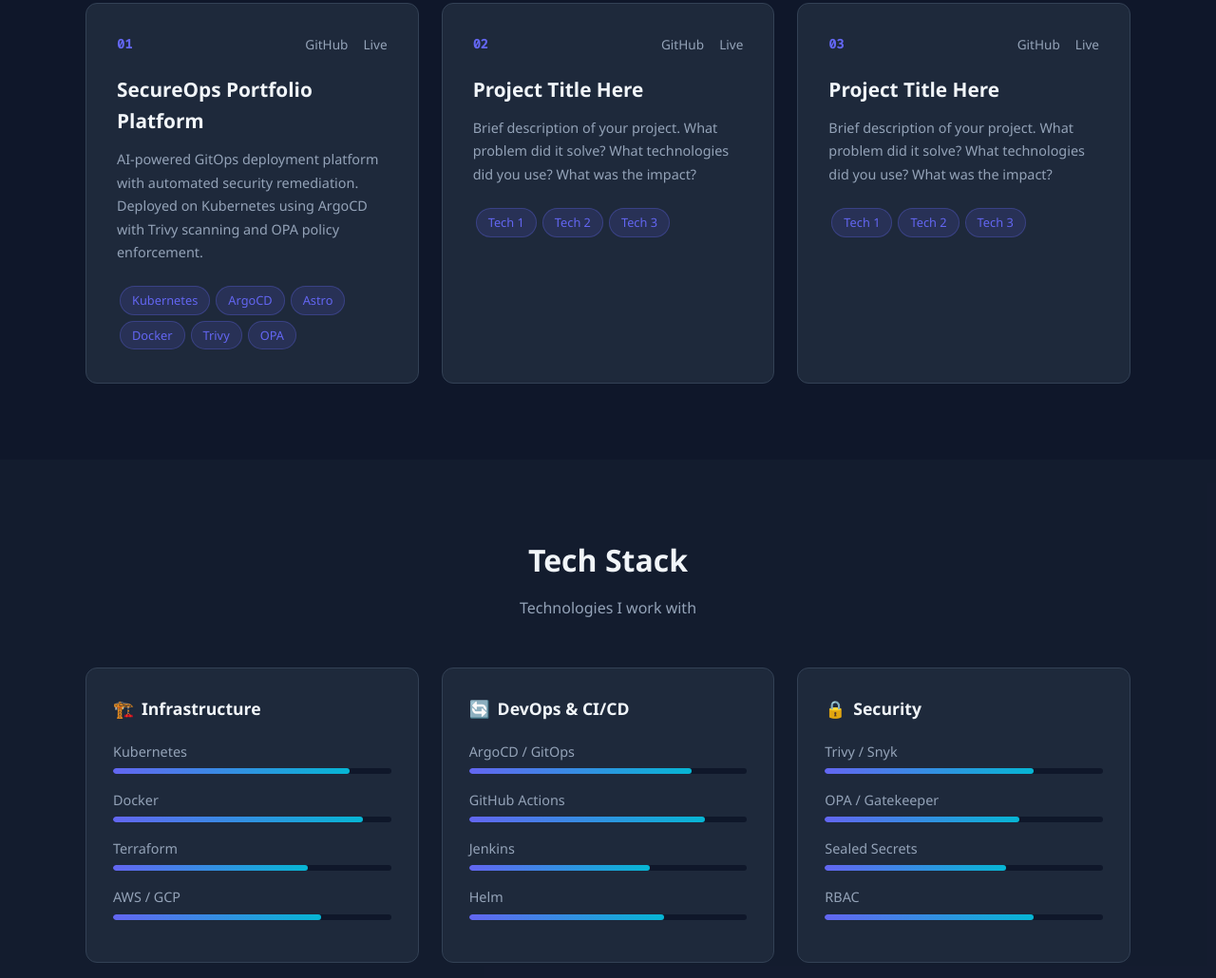
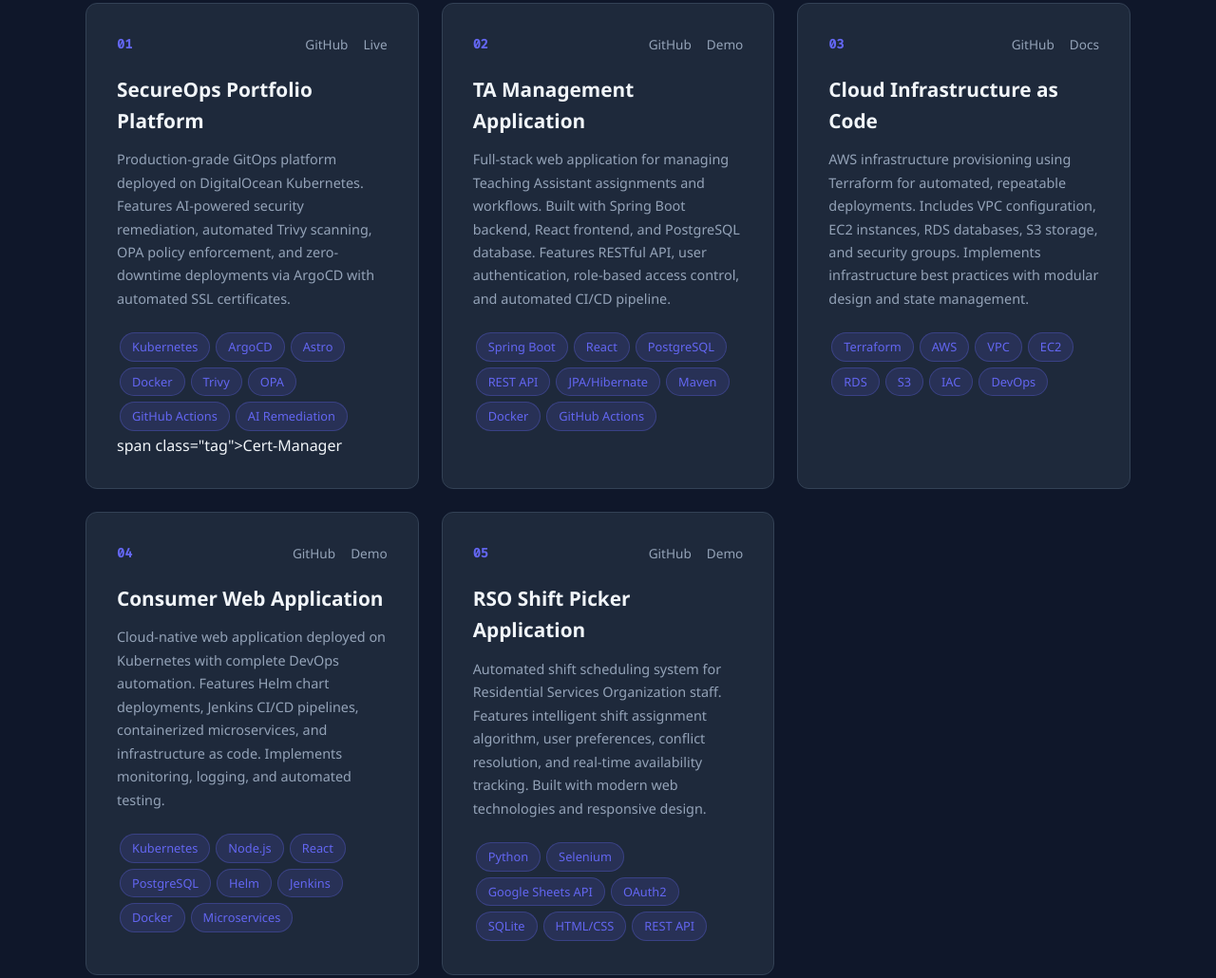
Before and after one commit to aravindpolepeddi/Aravind_Portfolio, an Astro site: page / in a window 1280 px wide. Shown: the part 1016-2046 px from the top of the page at 95% size. Built offline with nearby package versions, Linux system fonts and the light colour scheme; Astro itself is replaced by a stand-in of ours.

Commit message:
Update Projects

```diff
--- a/src/components/Projects.astro
+++ b/src/components/Projects.astro
@@ -10,14 +10,16 @@
         <div class="project-header">
           <span class="project-number">01</span>
           <div class="project-links">
-            <a href="https://github.com/cyse7125-fall2022-group04/cyse7125-fall2022-group04/blob/main/README.md" target="_blank">GitHub</a>
-            <a href="#">Live</a>
+            <a href="https://github.com/aravindpolepeddi/portfolio-k8s-manifests" target="_blank">GitHub</a>
+            <a href="https://aravindpolepeddi.uk" target="_blank">Live</a>
           </div>
         </div>
         <h3 class="project-title">SecureOps Portfolio Platform</h3>
         <p class="project-desc">
-          AI-powered GitOps deployment platform with automated security remediation.
-          Deployed on Kubernetes using ArgoCD with Trivy scanning and OPA policy enforcement.
+          Production-grade GitOps platform deployed on DigitalOcean Kubernetes.
+          Features AI-powered security remediation, automated Trivy scanning,
+          OPA policy enforcement, and zero-downtime deployments via ArgoCD with
+          automated SSL certificates.
         </p>
         <div class="project-tags">
           <span class="tag">Kubernetes</span>
@@ -26,27 +28,37 @@
           <span class="tag">Docker</span>
           <span class="tag">Trivy</span>
           <span class="tag">OPA</span>
+          <span class="tag">GitHub Actions</span>
+          <span class="tag">AI Remediation</span>
+          span class="tag">Cert-Manager</span>
         </div>
       </div>
 
-      <!-- Project 2: Placeholder -->
+      <!-- Project 2: TA Management Application -->
       <div class="project-card">
         <div class="project-header">
           <span class="project-number">02</span>
           <div class="project-links">
-            <a href="#">GitHub</a>
-            <a href="#">Live</a>
+            <a href="https://github.com/aravindpolepeddi/spring-boot-TA-App" target="_blank">GitHub</a>
+            <a href="#">Demo</a>
           </div>
         </div>
-        <h3 class="project-title">Project Title Here</h3>
+        <h3 class="project-title">TA Management Application</h3>
         <p class="project-desc">
-          Brief description of your project. What problem did it solve?
-          What technologies did you use? What was the impact?
+          Full-stack web application for managing Teaching Assistant assignments
+          and workflows. Built with Spring Boot backend, React frontend, and PostgreSQL
+          database. Features RESTful API, user authentication, role-based access control,
+          and automated CI/CD pipeline.
         </p>
         <div class="project-tags">
-          <span class="tag">Tech 1</span>
-          <span class="tag">Tech 2</span>
-          <span class="tag">Tech 3</span>
+          <span class="tag">Spring Boot</span>
+          <span class="tag">React</span>
+          <span class="tag">PostgreSQL</span>
+          <span class="tag">REST API</span>
+          <span class="tag">JPA/Hibernate</span>
+          <span class="tag">Maven</span>
+          <span class="tag">Docker</span>
+          <span class="tag">GitHub Actions</span>
         </div>
       </div>
 
@@ -55,19 +67,81 @@
         <div class="project-header">
           <span class="project-number">03</span>
           <div class="project-links">
-            <a href="#">GitHub</a>
-            <a href="#">Live</a>
+            <a href="https://github.com/aravindpolepeddi/infrastructure" target="_blank">GitHub</a>
+            <a href="#">Docs</a>
           </div>
         </div>
-        <h3 class="project-title">Project Title Here</h3>
+        <h3 class="project-title">Cloud Infrastructure as Code</h3>
         <p class="project-desc">
-          Brief description of your project. What problem did it solve?
-          What technologies did you use? What was the impact?
+          AWS infrastructure provisioning using Terraform for automated, repeatable
+          deployments. Includes VPC configuration, EC2 instances, RDS databases,
+          S3 storage, and security groups. Implements infrastructure best practices
+          with modular design and state management.
         </p>
         <div class="project-tags">
-          <span class="tag">Tech 1</span>
-          <span class="tag">Tech 2</span>
-          <span class="tag">Tech 3</span>
+          <span class="tag">Terraform</span>
+          <span class="tag">AWS</span>
+          <span class="tag">VPC</span>
+          <span class="tag">EC2</span>
+          <span class="tag">RDS</span>
+          <span class="tag">S3</span>
+          <span class="tag">IAC</span>
+          <span class="tag">DevOps</span>
+        </div>
+      </div>
+
+      <!-- Project 4: Consumer Web Application -->
+      <div class="project-card">
+        <div class="project-header">
+          <span class="project-number">04</span>
+          <div class="project-links">
+            <a href="https://github.com/cyse7125-fall2022-group04/cyse7125-fall2022-group04" target="_blank">GitHub</a>
+            <a href="#">Demo</a>
+          </div>
+        </div>
+        <h3 class="project-title">Consumer Web Application</h3>
+        <p class="project-desc">
+        Cloud-native web application deployed on Kubernetes with complete DevOps
+        automation. Features Helm chart deployments, Jenkins CI/CD pipelines,
+        containerized microservices, and infrastructure as code. Implements monitoring,
+        logging, and automated testing.
+        </p>
+        <div class="project-tags">
+          <span class="tag">Kubernetes</span>
+          <span class="tag">Node.js</span>
+          <span class="tag">React</span>
+          <span class="tag">PostgreSQL</span>
+          <span class="tag">Helm</span>
+          <span class="tag">Jenkins</span>
+          <span class="tag">Docker</span>
+          <span class="tag">Microservices</span>
+        </div>
+      </div>
+
+      <!-- Project 5: RSO Shift Picker -->
+      <div class="project-card">
+        <div class="project-header">
+          <span class="project-number">05</span>
+          <div class="project-links">
+            <a href="https://github.com/aravindpolepeddi/RSOShiftPicker" target="_blank">GitHub</a>
+            <a href="#">Demo</a>
+          </div>
+        </div>
+        <h3 class="project-title">RSO Shift Picker Application</h3>
+        <p class="project-desc">
+        Automated shift scheduling system for Residential Services Organization
+        staff. Features intelligent shift assignment algorithm, user preferences,
+        conflict resolution, and real-time availability tracking. Built with modern
+        web technologies and responsive design.
+        </p>
+        <div class="project-tags">
+          <span class="tag">Python</span>
+          <span class="tag">Selenium</span>
+          <span class="tag">Google Sheets API</span>
+          <span class="tag">OAuth2</span>
+          <span class="tag">SQLite</span>
+          <span class="tag">HTML/CSS</span>
+          <span class="tag">REST API</span>
         </div>
       </div>
 
```
